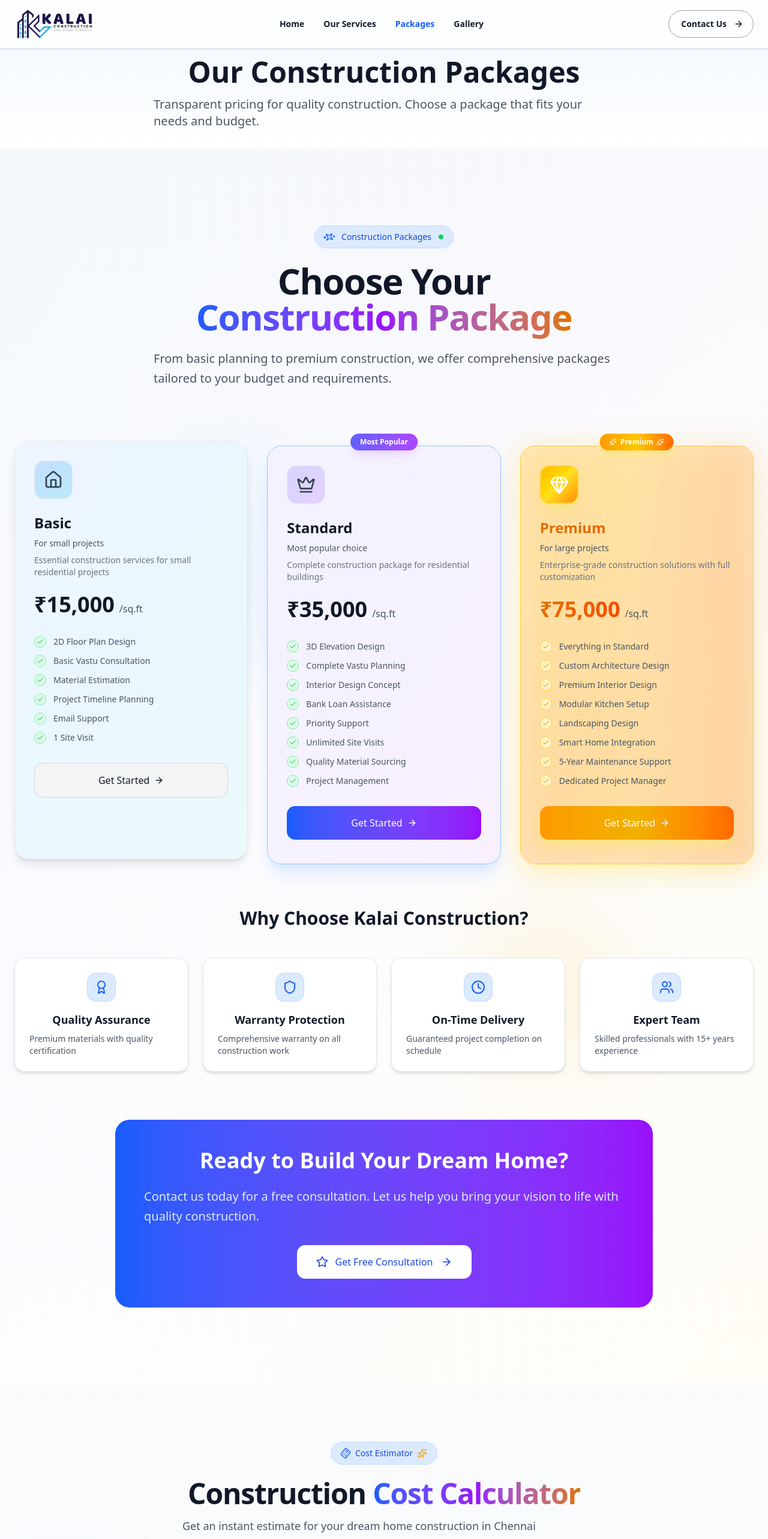
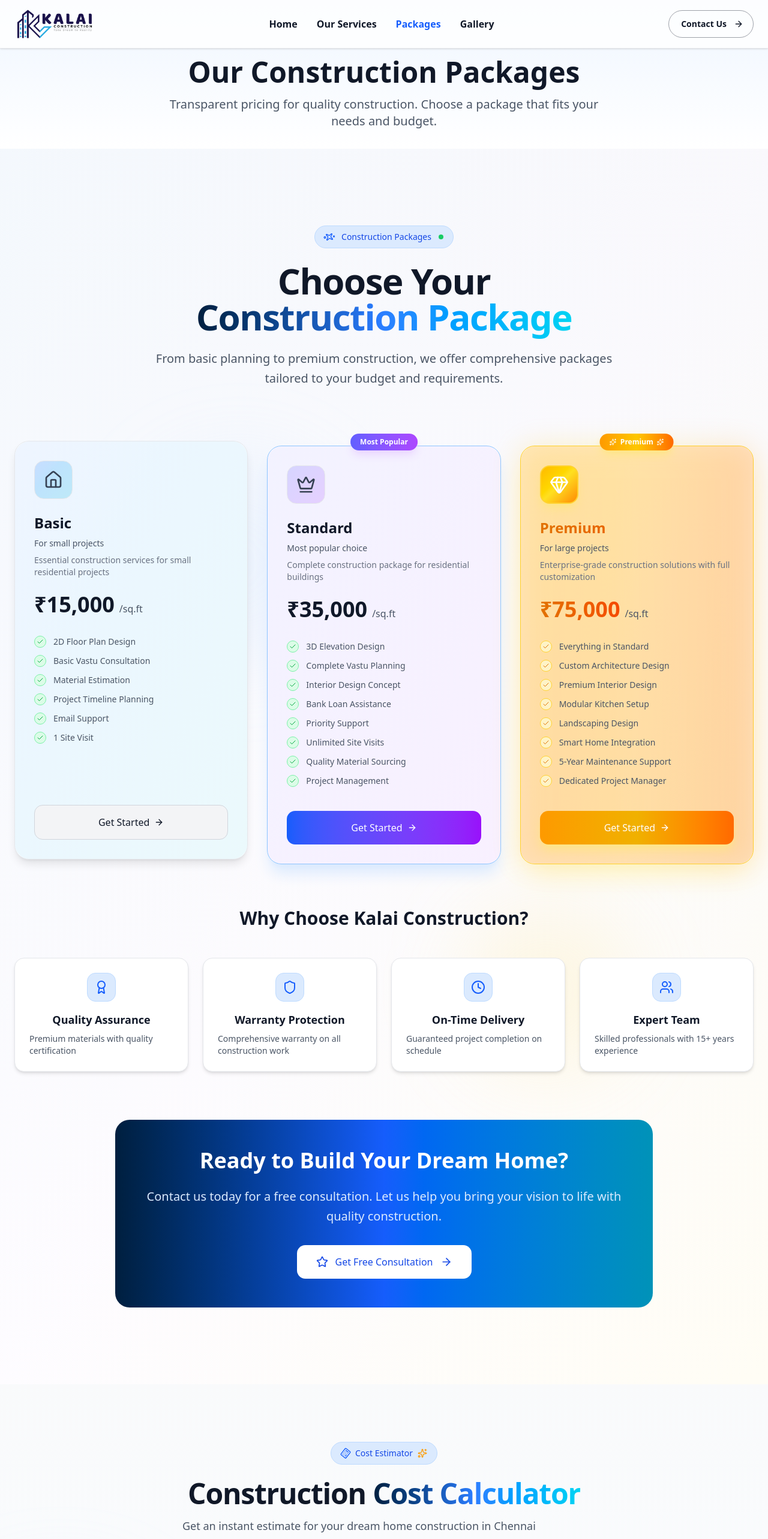
Before and after one commit to VIGNESH282006/kalai-construction, a Next.js app: page /packages in a window 1280 px wide. Shown: the top 2566 px of the page at 60% size. Built offline with nearby package versions, Linux system fonts and the light colour scheme.

Commit message:
alignment fix

```diff
--- a/app/packages/page.tsx
+++ b/app/packages/page.tsx
@@ -15,7 +15,7 @@ export default function PackagesPage() {
                     <h1 className="text-4xl md:text-5xl font-bold text-gray-900 mb-4">
                         Our Construction Packages
                     </h1>
-                    <p className="text-xl text-gray-600 max-w-3xl mx-auto">
+                    <p className="text-xl text-gray-600 max-w-3xl mx-auto" style={{ textAlign: 'center' }}>
                         Transparent pricing for quality construction. Choose a package that fits your needs and budget.
                     </p>
                 </div>
--- a/components/ui/construction-calculator.tsx
+++ b/components/ui/construction-calculator.tsx
@@ -263,7 +263,7 @@ export function ConstructionCalculator() {
     };
 
     return (
-        <section className="relative py-16 md:py-24 bg-gradient-to-b from-gray-50 via-blue-50/30 to-white overflow-hidden">
+        <section id="cost-calculator" className="relative py-16 md:py-24 bg-gradient-to-b from-gray-50 via-blue-50/30 to-white overflow-hidden">
             {/* Background Effects */}
             <div className="absolute inset-0">
                 <motion.div
@@ -303,11 +303,11 @@ export function ConstructionCalculator() {
 
                     <h2 className="text-3xl sm:text-4xl md:text-5xl font-bold mb-4 tracking-tight">
                         <span className="text-gray-900">Construction</span>{" "}
-                        <span className="bg-clip-text text-transparent bg-gradient-to-r from-blue-600 via-purple-600 to-amber-600">
+                        <span className="bg-clip-text text-transparent bg-gradient-to-r from-[#001f3f] via-blue-500 to-cyan-400">
                             Cost Calculator
                         </span>
                     </h2>
-                    <p className="text-gray-600 text-lg max-w-2xl mx-auto">
+                    <p className="text-gray-600 text-lg max-w-2xl mx-auto text-center">
                         Get an instant estimate for your dream home construction in Chennai
                     </p>
                 </motion.div>
@@ -620,7 +620,7 @@ export function ConstructionCalculator() {
                         <motion.button
                             onClick={handleSubmit}
                             disabled={isLoading}
-                            className="w-full mt-6 py-4 px-6 bg-gradient-to-r from-blue-600 to-purple-600 hover:from-blue-700 hover:to-purple-700 text-white font-bold text-lg rounded-xl shadow-lg hover:shadow-xl transition-all flex items-center justify-center gap-2 cursor-pointer disabled:opacity-70 disabled:cursor-not-allowed"
+                            className="w-full mt-6 py-4 px-6 bg-gradient-to-r from-[#001f3f] via-blue-500 to-cyan-400 hover:from-[#001a35] hover:via-blue-600 hover:to-cyan-500 text-white font-bold text-lg rounded-xl shadow-lg hover:shadow-xl transition-all flex items-center justify-center gap-2 cursor-pointer disabled:opacity-70 disabled:cursor-not-allowed"
                             whileHover={{ scale: isLoading ? 1 : 1.02 }}
                             whileTap={{ scale: isLoading ? 1 : 0.98 }}
                         >
--- a/components/ui/feature-section.tsx
+++ b/components/ui/feature-section.tsx
@@ -48,20 +48,17 @@ export function FeatureSteps({
     }
 
     return (
-        <section className={cn("py-16 md:py-20 bg-white", className)}>
+        <section className={cn("pt-6 pb-16 md:py-20 bg-white", className)}>
             <div className="max-w-7xl mx-auto w-full px-6">
-                <div className="text-center mb-12">
-                    <p className="text-sm font-medium tracking-wide text-blue-600 uppercase mb-3">
-                        What We Offer
-                    </p>
+                <div className="text-center mb-0 md:mb-12">
                     <h2 className="text-3xl md:text-4xl lg:text-5xl font-bold text-gray-900">
                         {title}
                     </h2>
                 </div>
 
-                <div className="flex flex-col md:grid md:grid-cols-2 gap-8 md:gap-12 items-center">
+                <div className="flex flex-col lg:grid lg:grid-cols-2 lg:gap-12 items-start lg:items-center" style={{ gap: 0 }}>
                     {/* Feature List - Left Side */}
-                    <div className="order-2 md:order-1 space-y-6">
+                    <div className="space-y-4 lg:space-y-6 !mt-0 [&>*:first-child]:mt-0 order-2 lg:order-1">
                         {features.map((feature, index) => (
                             <motion.button
                                 key={index}
@@ -119,7 +116,7 @@ export function FeatureSteps({
                     </div>
 
                     {/* Image - Right Side */}
-                    <div className="order-1 md:order-2 relative h-[250px] md:h-[350px] lg:h-[450px] overflow-hidden rounded-2xl shadow-xl">
+                    <div className="relative w-full h-[200px] sm:h-[250px] lg:h-[450px] overflow-hidden rounded-2xl shadow-xl lg:ml-24 order-1 lg:order-2 mb-4 lg:mb-0">
                         <AnimatePresence mode="wait">
                             {features.map(
                                 (feature, index) =>
--- a/components/ui/navbar.tsx
+++ b/components/ui/navbar.tsx
@@ -75,9 +75,9 @@ export function Navbar() {
                                 <Link
                                     key={item.name}
                                     href={item.href}
-                                    className={`text-sm font-semibold transition-all duration-300 hover:scale-105 ${isActive
-                                            ? 'text-blue-600'
-                                            : textClasses
+                                    className={`text-base font-semibold transition-all duration-300 hover:scale-105 ${isActive
+                                        ? 'text-blue-600'
+                                        : textClasses
                                         }`}
                                 >
                                     {item.name}
@@ -135,9 +135,9 @@ export function Navbar() {
                                 <Link
                                     key={item.name}
                                     href={item.href}
-                                    className={`block py-2 px-3 rounded-lg text-sm font-semibold transition-all duration-200 ${isActive
-                                            ? 'text-blue-600 bg-blue-50'
-                                            : mobileMenuClasses
+                                    className={`block py-2 px-3 rounded-lg text-base font-semibold transition-all duration-200 ${isActive
+                                        ? 'text-blue-600 bg-blue-50'
+                                        : mobileMenuClasses
                                         }`}
                                     onClick={() => setIsMobileMenuOpen(false)}
                                 >
--- a/components/ui/premium-pricing.tsx
+++ b/components/ui/premium-pricing.tsx
@@ -160,6 +160,13 @@ export function PremiumPricing({
         }
     };
 
+    const scrollToCalculator = () => {
+        const calculator = document.getElementById('cost-calculator');
+        if (calculator) {
+            calculator.scrollIntoView({ behavior: 'smooth', block: 'start' });
+        }
+    };
+
     const fadeInUp = {
         hidden: { opacity: 0, y: 60 },
         visible: {
@@ -269,13 +276,14 @@ export function PremiumPricing({
                             Choose Your
                         </span>
                         <br />
-                        <span className="bg-clip-text text-transparent bg-gradient-to-r from-blue-600 via-purple-600 to-amber-600">
+                        <span className="bg-clip-text text-transparent bg-gradient-to-r from-[#001f3f] via-blue-500 to-cyan-400">
                             Construction Package
                         </span>
                     </motion.h2>
 
                     <motion.p
-                        className="text-lg sm:text-xl text-gray-600 max-w-3xl mx-auto leading-relaxed text-center"
+                        className="text-lg sm:text-xl text-gray-600 max-w-3xl mx-auto leading-relaxed"
+                        style={{ textAlign: 'center' }}
                         variants={fadeInUp}
                     >
                         From basic planning to premium construction, we offer comprehensive packages tailored to your budget and requirements.
@@ -346,7 +354,7 @@ export function PremiumPricing({
                                     {/* Gradient overlay */}
                                     <div className={`absolute inset-0 bg-gradient-to-br ${plan.gradient} rounded-3xl ${isPremiumPlan ? 'opacity-60' : 'opacity-40'}`} />
 
-                                    <div className="relative z-10">
+                                    <div className="relative z-10 flex flex-col h-full">
                                         {/* Icon */}
                                         <motion.div
                                             className={`w-16 h-16 rounded-2xl flex items-center justify-center mb-6 ${isPremiumPlan
@@ -378,8 +386,8 @@ export function PremiumPricing({
                                             </div>
                                         </div>
 
-                                        {/* Features */}
-                                        <div className="mb-8 space-y-3">
+                                        {/* Features - flex-grow to push button down */}
+                                        <div className="mb-8 space-y-3 flex-grow">
                                             {plan.features.map((feature, featureIndex) => (
                                                 <motion.div
                                                     key={featureIndex}
@@ -399,10 +407,10 @@ export function PremiumPricing({
                                             ))}
                                         </div>
 
-                                        {/* CTA Button */}
+                                        {/* CTA Button - mt-auto ensures it stays at bottom */}
                                         <motion.button
-                                            onClick={() => handlePlanSelect(plan.name)}
-                                            className={`w-full py-4 px-6 rounded-xl font-medium transition-all ${isPremiumPlan
+                                            onClick={scrollToCalculator}
+                                            className={`w-full py-4 px-6 rounded-xl font-medium transition-all mt-auto cursor-pointer ${isPremiumPlan
                                                 ? 'bg-gradient-to-r from-amber-500 via-yellow-500 to-orange-500 hover:from-amber-600 hover:via-yellow-600 hover:to-orange-600 text-white shadow-lg shadow-amber-200'
                                                 : plan.highlight
                                                     ? 'bg-gradient-to-r from-blue-600 to-purple-600 hover:from-blue-700 hover:to-purple-700 text-white'
@@ -481,12 +489,12 @@ export function PremiumPricing({
                         className="text-center"
                         variants={fadeInUp}
                     >
-                        <div className="relative bg-gradient-to-r from-blue-600 to-purple-600 rounded-3xl p-8 md:p-12 overflow-hidden max-w-4xl mx-auto">
+                        <div className="relative bg-gradient-to-r from-[#001f3f] via-blue-600 to-cyan-600 rounded-3xl p-8 md:p-12 overflow-hidden max-w-4xl mx-auto">
                             <div className="relative z-10">
                                 <h3 className="text-3xl md:text-4xl font-bold mb-6 text-white">
                                     Ready to Build Your Dream Home?
                                 </h3>
-                                <p className="text-xl text-blue-100 mb-8 leading-relaxed">
+                                <p className="text-xl text-blue-100 mb-8 leading-relaxed" style={{ textAlign: 'center' }}>
                                     Contact us today for a free consultation. Let us help you bring your vision to life with quality construction.
                                 </p>
 
```
